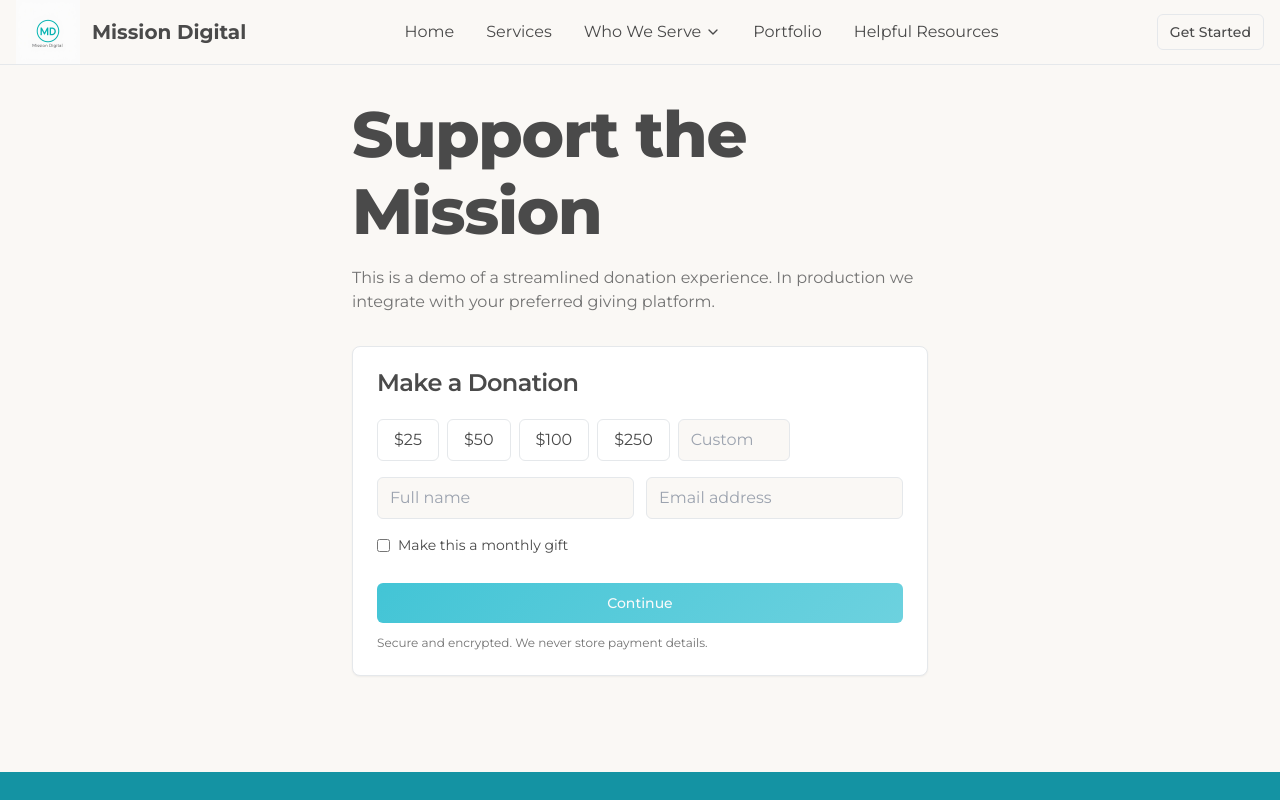
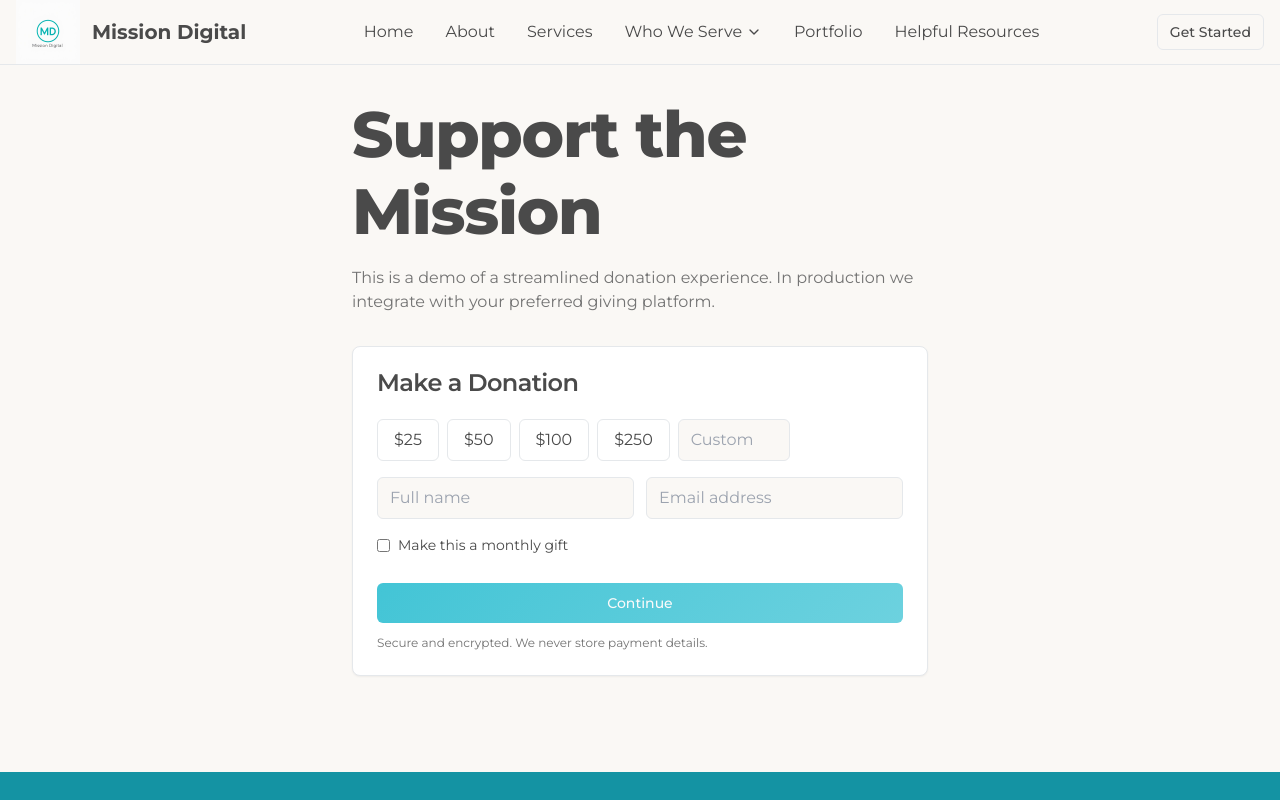
Before and after one commit to maxzipperman/community-and-faith-and-whatnot-30, a React (Vite) app: page /donate in a window 1280 px wide. Shown: the top 800 px of the page. Built offline with nearby package versions, Linux system fonts and the light colour scheme.

Commit message:
Add About button to nav
The AI added an "About" button to the top navigation, linking to the About section on the homepage. This involved adding an ID and scroll-margin to the AboutMe section and updating both desktop and mobile navigation components.

```diff
--- a/src/components/AboutMe.tsx
+++ b/src/components/AboutMe.tsx
@@ -4,7 +4,7 @@ import { Link } from "react-router-dom";
 import founderPhoto from "@/assets/founder-photo.jpg";
 export default function AboutMe() {
   return (
-    <section className="py-16 lg:py-24" aria-labelledby="about-me-heading">
+    <section id="about" className="py-16 lg:py-24 scroll-mt-24" aria-labelledby="about-me-heading">
       <div className="container mx-auto px-4">
         <div className="max-w-5xl mx-auto grid grid-cols-1 md:grid-cols-[280px,1fr] gap-8 items-center">
           <figure className="mx-auto">
--- a/src/components/Navigation.tsx
+++ b/src/components/Navigation.tsx
@@ -39,6 +39,9 @@ const Navigation = () => {
           <div className="hidden md:flex items-center space-x-8">
             <Link to="/" className={`transition-smooth hover:text-accent ${isActive('/') ? 'text-accent font-medium' : 'text-foreground'}`}>
               Home
+            </Link>
+            <Link to="/#about" className="transition-smooth hover:text-accent text-foreground">
+              About
             </Link>
             <Link to="/services" className={`transition-smooth hover:text-accent ${isActive('/services') ? 'text-accent font-medium' : 'text-foreground'}`}>
               Services
@@ -85,6 +88,9 @@ const Navigation = () => {
               <Link to="/" className="block px-3 py-2 text-foreground hover:text-accent transition-smooth" onClick={() => setIsOpen(false)}>
                 Home
               </Link>
+              <Link to="/#about" className="block px-3 py-2 text-foreground hover:text-accent transition-smooth" onClick={() => setIsOpen(false)}>
+                About
+              </Link>
               <Link to="/services" className="block px-3 py-2 text-foreground hover:text-accent transition-smooth" onClick={() => setIsOpen(false)}>
                 Services
               </Link>
--- a/src/index.css
+++ b/src/index.css
@@ -115,6 +115,8 @@ All colors MUST be HSL.
     @apply border-border;
   }
 
+  html { scroll-behavior: smooth; }
+
   body {
     @apply bg-background text-foreground;
     font-family: 'Montserrat', system-ui, -apple-system, sans-serif;
```
